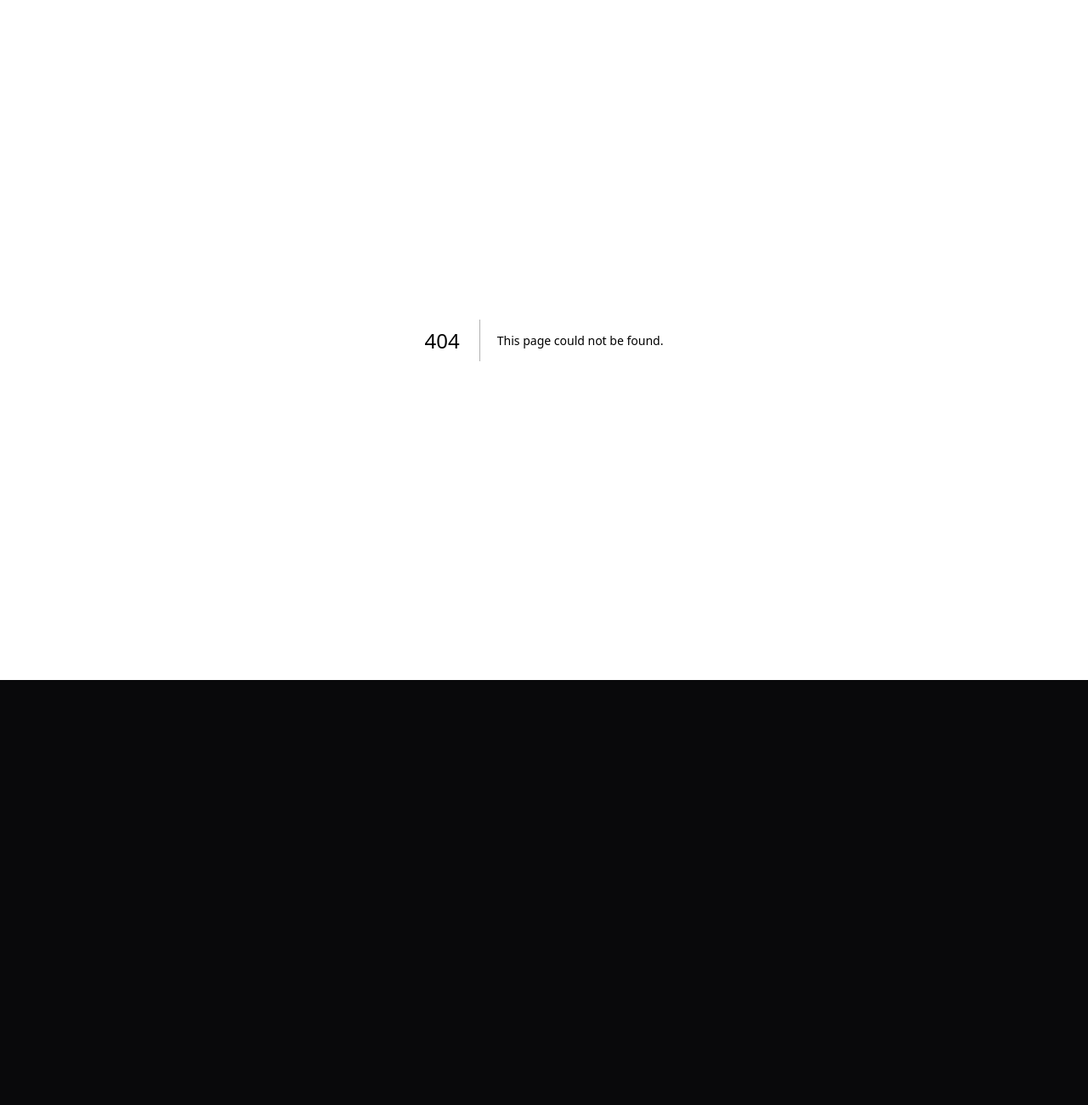
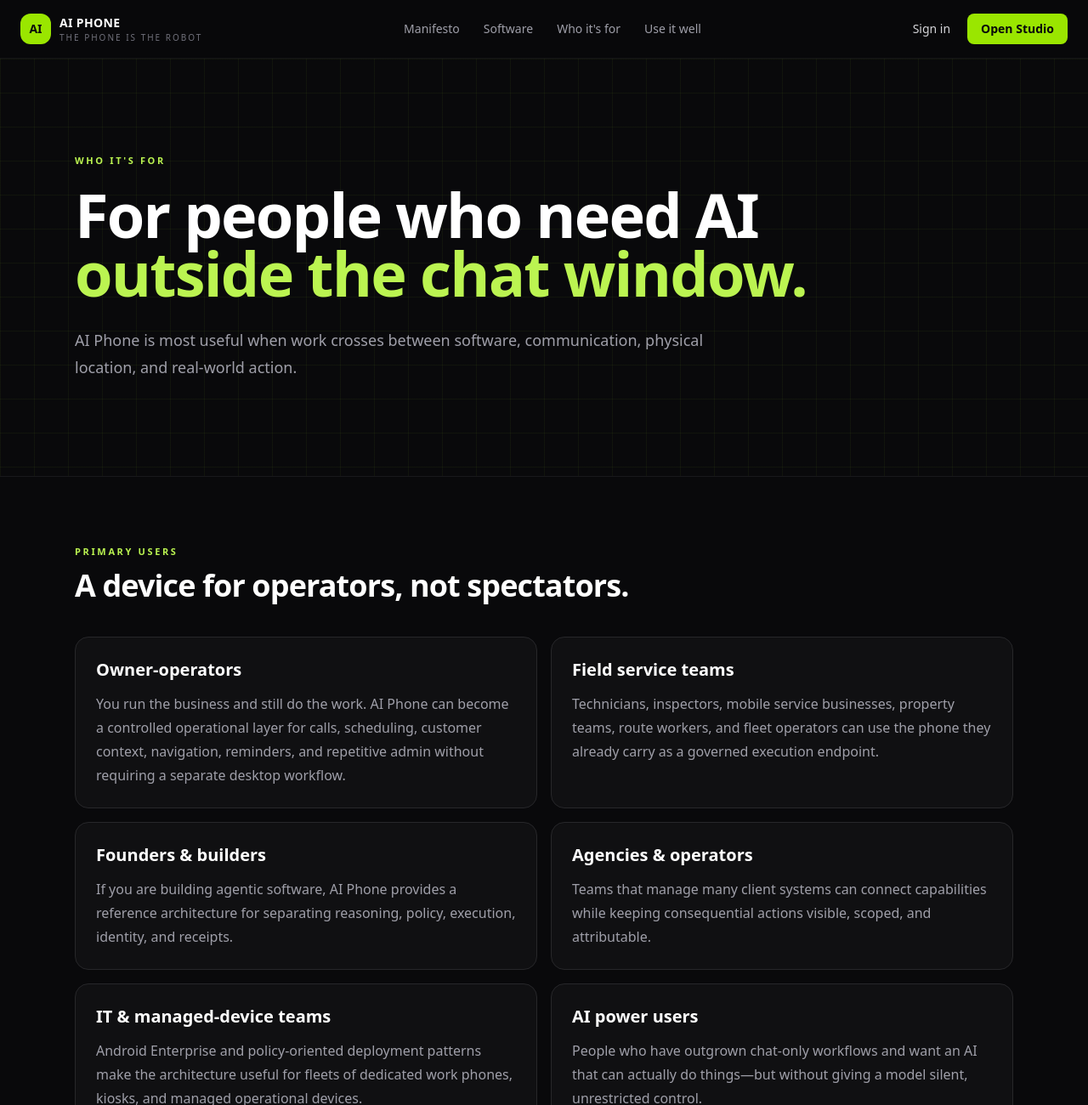
Before and after one commit to djoreally/AI-Phone, a Next.js app: page /who-its-for in a window 1280 px wide. Before the commit this address had no page. Shown: the top 1300 px of the page at 85% size. Before the commit the page ends 800 px from the top, so only its background shows below. Built offline with nearby package versions, Linux system fonts and the light colour scheme.

Commit message:
feat: add audience page

```diff
--- /dev/null
+++ b/src/app/who-its-for/page.tsx
@@ -0,0 +1,78 @@
+import type { Metadata } from "next";
+import Link from "next/link";
+import { Eyebrow, PublicPage, SectionTitle } from "@/components/public-site";
+
+export const metadata: Metadata = {
+  title: "Who AI Phone Is For",
+  description: "AI Phone is for operators, field teams, founders, agencies, developers, and organizations that need AI to act through governed real-world systems.",
+};
+
+const groups = [
+  ["Owner-operators", "You run the business and still do the work. AI Phone can become a controlled operational layer for calls, scheduling, customer context, navigation, reminders, and repetitive admin without requiring a separate desktop workflow."],
+  ["Field service teams", "Technicians, inspectors, mobile service businesses, property teams, route workers, and fleet operators can use the phone they already carry as a governed execution endpoint."],
+  ["Founders & builders", "If you are building agentic software, AI Phone provides a reference architecture for separating reasoning, policy, execution, identity, and receipts."],
+  ["Agencies & operators", "Teams that manage many client systems can connect capabilities while keeping consequential actions visible, scoped, and attributable."],
+  ["IT & managed-device teams", "Android Enterprise and policy-oriented deployment patterns make the architecture useful for fleets of dedicated work phones, kiosks, and managed operational devices."],
+  ["AI power users", "People who have outgrown chat-only workflows and want an AI that can actually do things—but without giving a model silent, unrestricted control."],
+];
+
+export default function WhoItsForPage() {
+  return (
+    <PublicPage>
+      <main>
+        <section className="grid-bg border-b border-zinc-900">
+          <div className="mx-auto max-w-6xl px-6 py-20 sm:py-28">
+            <Eyebrow>Who it's for</Eyebrow>
+            <h1 className="mt-5 max-w-5xl text-5xl font-black leading-[0.96] tracking-tight text-white sm:text-7xl">
+              For people who need AI
+              <br /><span className="text-lime-300">outside the chat window.</span>
+            </h1>
+            <p className="mt-7 max-w-3xl text-lg leading-8 text-zinc-400">
+              AI Phone is most useful when work crosses between software, communication, physical location, and real-world action.
+            </p>
+          </div>
+        </section>
+
+        <section className="mx-auto max-w-6xl px-6 py-20">
+          <SectionTitle eyebrow="Primary users" title="A device for operators, not spectators." />
+          <div className="mt-10 grid gap-4 md:grid-cols-2">
+            {groups.map(([title, body]) => (
+              <article key={title} className="rounded-2xl border border-zinc-800 bg-zinc-900/50 p-6">
+                <h2 className="text-xl font-bold text-white">{title}</h2>
+                <p className="mt-3 leading-7 text-zinc-400">{body}</p>
+              </article>
+            ))}
+          </div>
+        </section>
+
+        <section className="border-y border-zinc-900 bg-zinc-900/30">
+          <div className="mx-auto max-w-6xl px-6 py-20">
+            <SectionTitle eyebrow="A simple test" title="AI Phone fits when the job sounds like this:" />
+            <div className="mt-8 rounded-3xl border border-zinc-800 bg-zinc-950 p-7 sm:p-10">
+              <p className="text-2xl font-semibold leading-10 text-zinc-200">
+                “Call the customer and tell them I'm twenty minutes away. Open the work order. Navigate me there. When I arrive, remind me to take inspection photos. Then prepare the estimate—but don't send anything until I approve it.”
+              </p>
+              <p className="mt-6 text-sm leading-6 text-zinc-500">
+                That request crosses voice, business data, maps, device-local reminders, camera workflow, customer data, and a consequential approval boundary. That is the kind of multi-system work AI Phone is designed around.
+              </p>
+            </div>
+          </div>
+        </section>
+
+        <section className="mx-auto max-w-6xl px-6 py-20">
+          <SectionTitle eyebrow="Not the target" title="It is intentionally overkill for some jobs." />
+          <div className="mt-7 max-w-3xl space-y-4 leading-7 text-zinc-400">
+            <p>If all you need is question answering, use a chatbot.</p>
+            <p>If all you need is a single API automation, use a workflow or server function.</p>
+            <p>If all you need is browser automation, use a browser agent.</p>
+            <p><strong className="text-white">AI Phone becomes valuable when those worlds converge on a real person, a real device, and consequential action.</strong></p>
+          </div>
+          <div className="mt-9 flex flex-wrap gap-3">
+            <Link href="/usage" className="rounded-xl bg-lime-400 px-5 py-3 text-sm font-bold text-zinc-950">Learn how to use it →</Link>
+            <Link href="/register" className="rounded-xl border border-zinc-700 px-5 py-3 text-sm font-bold text-white">Open Studio</Link>
+          </div>
+        </section>
+      </main>
+    </PublicPage>
+  );
+}
```
